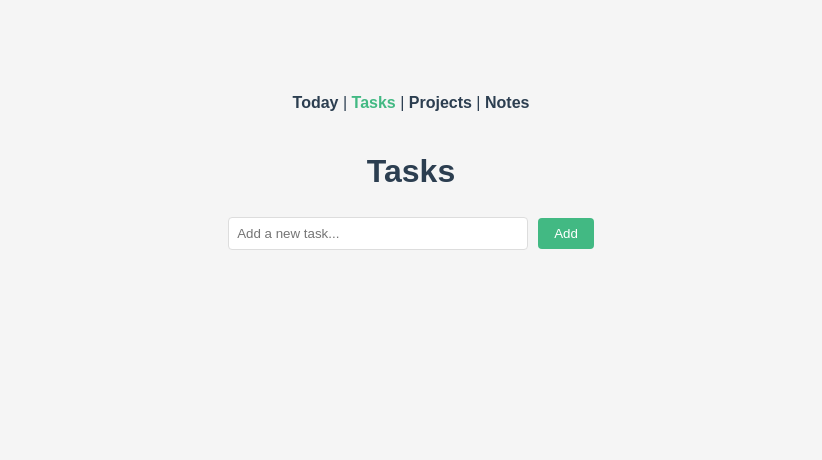
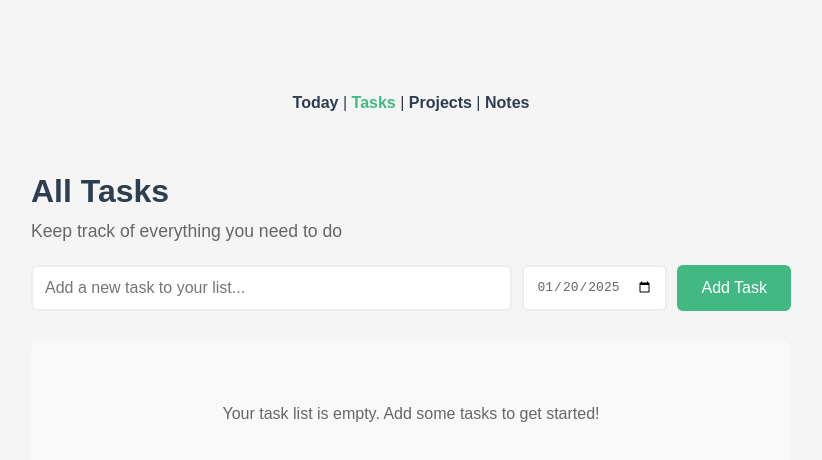
Before and after one commit to N1ckGriffin/ProductivityApp, a Vue app: page /tasks in a window 1280 px wide. Shown: the top 460 px of the page, without its empty margins (229-1051 px from the left). Built offline with nearby package versions, Linux system fonts and the light colour scheme.

Commit message:
feat: Added data scheduling to Tasks.vue

```diff
--- a/src/views/Tasks.vue
+++ b/src/views/Tasks.vue
@@ -1,25 +1,72 @@
+<!-- Tasks.vue -->
 <template>
-    <div class="tasks">
-      <h1>Tasks</h1>
+  <div class="tasks-page">
+    <h1>All Tasks</h1>
+    <div class="subtitle">
+      Keep track of everything you need to do
+    </div>
+
+    <div class="task-input-container">
       <div class="task-input">
         <input
-          v-model="newTask"
+          v-model="newTask.text"
           @keyup.enter="addTask"
-          placeholder="Add a new task..."
+          placeholder="Add a new task to your list..."
+          class="task-input-field"
         >
-        <button @click="addTask">Add</button>
+        <input
+          type="date"
+          v-model="newTask.scheduledDate"
+          class="date-input"
+          :min="today"
+        >
+        <button @click="addTask" class="add-button">Add Task</button>
       </div>
+    </div>
+
+    <div class="tasks-container">
+      <div v-if="tasks.length === 0" class="empty-state">
+        <p>Your task list is empty. Add some tasks to get started!</p>
+      </div>
+
+      <div v-else>
+        <div v-for="(group, date) in groupedTasks" :key="date" class="task-group">
+          <h3 class="group-header">
+            {{ formatGroupDate(date) }}
+          </h3>
+
           <ul class="task-list">
-        <li v-for="(task, index) in tasks" :key="index">
+            <li v-for="task in group" :key="task.id" class="task-item">
+              <div class="task-content">
                 <input
                   type="checkbox"
                   v-model="task.completed"
+                  class="task-checkbox"
                 >
-          <span :class="{ completed: task.completed }">
+                <div class="task-details">
+                  <span :class="{ 'task-text': true, 'completed': task.completed }">
                     {{ task.text }}
                   </span>
+                </div>
+              </div>
+              <div class="task-actions">
+                <input
+                  type="date"
+                  v-model="task.scheduledDate"
+                  class="date-input"
+                  :min="today"
+                  @change="updateTask(task)"
+                >
+                <button
+                  @click="deleteTask(task.id)"
+                  class="delete-button"
+                >×</button>
+              </div>
             </li>
           </ul>
+        </div>
+      </div>
+    </div>
   </div>
 </template>
 
@@ -28,47 +75,163 @@
   name: 'Tasks',
   data() {
     return {
-        newTask: '',
+      newTask: {
+        text: '',
+        scheduledDate: new Date().toISOString().split('T')[0]
+      },
       tasks: []
+    }
+  },
+  computed: {
+    today() {
+      return new Date().toISOString().split('T')[0]
+    },
+    groupedTasks() {
+      const groups = {}
+
+      // Sort tasks by date and completion status
+      const sortedTasks = [...this.tasks].sort((a, b) => {
+        if (a.scheduledDate !== b.scheduledDate) {
+          return a.scheduledDate.localeCompare(b.scheduledDate)
+        }
+        if (a.completed !== b.completed) {
+          return a.completed ? 1 : -1
+        }
+        return 0
+      })
+
+      // Group tasks by date
+      sortedTasks.forEach(task => {
+        if (!groups[task.scheduledDate]) {
+          groups[task.scheduledDate] = []
+        }
+        groups[task.scheduledDate].push(task)
+      })
+
+      return groups
     }
   },
   methods: {
     addTask() {
-        if (this.newTask.trim()) {
+      if (this.newTask.text.trim()) {
         this.tasks.push({
-            text: this.newTask,
-            completed: false
+          id: Date.now(),
+          text: this.newTask.text,
+          completed: false,
+          created: new Date(),
+          scheduledDate: this.newTask.scheduledDate
         })
-          this.newTask = ''
+        this.newTask.text = ''
+        // Keep the date as is for consecutive tasks
       }
+    },
+    deleteTask(taskId) {
+      this.tasks = this.tasks.filter(task => task.id !== taskId)
+    },
+    updateTask(task) {
+      // This method can be expanded for additional update functionality
+      const index = this.tasks.findIndex(t => t.id === task.id)
+      if (index !== -1) {
+        this.tasks[index] = { ...task }
+      }
+    },
+    formatGroupDate(date) {
+      const today = new Date().toISOString().split('T')[0]
+      const tomorrow = new Date(Date.now() + 86400000).toISOString().split('T')[0]
+
+      if (date === today) return 'Today'
+      if (date === tomorrow) return 'Tomorrow'
+
+      return new Date(date).toLocaleDateString('en-US', {
+        weekday: 'long',
+        month: 'long',
+        day: 'numeric'
+      })
     }
   }
 }
 </script>
 
 <style scoped>
-  .tasks {
-    max-width: 600px;
+.tasks-page {
+  max-width: 800px;
   margin: 0 auto;
+  padding: 20px;
+  text-align: left;
+}
+
+.subtitle {
+  color: #666;
+  margin-bottom: 20px;
+  font-size: 1.1em;
+}
+
+.task-input-container {
+  margin-bottom: 30px;
 }
 
 .task-input {
-    margin: 20px 0;
+  display: flex;
+  gap: 10px;
 }
 
-  .task-input input {
-    padding: 8px;
-    margin-right: 10px;
-    width: 300px;
+.task-input-field {
+  flex: 1;
+  padding: 12px;
+  border: 2px solid #eee;
+  border-radius: 6px;
+  font-size: 1em;
 }
 
-  .task-input button {
-    padding: 8px 16px;
+.date-input {
+  padding: 12px;
+  border: 2px solid #eee;
+  border-radius: 6px;
+  font-size: 1em;
+  color: #666;
+}
+
+.task-input-field:focus,
+.date-input:focus {
+  outline: none;
+  border-color: #42b983;
+}
+
+.add-button {
+  padding: 12px 24px;
   background-color: #42b983;
   color: white;
   border: none;
-    border-radius: 4px;
+  border-radius: 6px;
   cursor: pointer;
+  font-size: 1em;
+}
+
+.add-button:hover {
+  background-color: #3aa876;
+}
+
+.tasks-container {
+  background: #f9f9f9;
+  padding: 20px;
+  border-radius: 8px;
+}
+
+.empty-state {
+  text-align: center;
+  color: #666;
+  padding: 40px 0;
+}
+
+.task-group {
+  margin-bottom: 24px;
+}
+
+.group-header {
+  color: #2c3e50;
+  margin-bottom: 12px;
+  padding-bottom: 8px;
+  border-bottom: 2px solid #eee;
 }
 
 .task-list {
@@ -76,19 +239,60 @@
   padding: 0;
 }
 
-  .task-list li {
+.task-item {
   display: flex;
   align-items: center;
-    padding: 10px;
-    border-bottom: 1px solid #eee;
+  justify-content: space-between;
+  padding: 12px;
+  background: white;
+  border-radius: 6px;
+  margin-bottom: 8px;
+  box-shadow: 0 1px 3px rgba(0, 0, 0, 0.1);
 }
 
-  .task-list li span {
-    margin-left: 10px;
+.task-content {
+  display: flex;
+  align-items: center;
+  flex: 1;
 }
 
-  .completed {
+.task-checkbox {
+  margin-right: 12px;
+  width: 18px;
+  height: 18px;
+  cursor: pointer;
+}
+
+.task-details {
+  flex: 1;
+}
+
+.task-text {
+  font-size: 1.1em;
+}
+
+.task-text.completed {
   text-decoration: line-through;
   color: #999;
 }
+
+.task-actions {
+  display: flex;
+  align-items: center;
+  gap: 10px;
+}
+
+.delete-button {
+  background: none;
+  border: none;
+  color: #ff4444;
+  font-size: 20px;
+  cursor: pointer;
+  padding: 0 8px;
+  opacity: 0.6;
+}
+
+.delete-button:hover {
+  opacity: 1;
+}
 </style>
```
Lines whose indentation alone changed are shown as unchanged.
